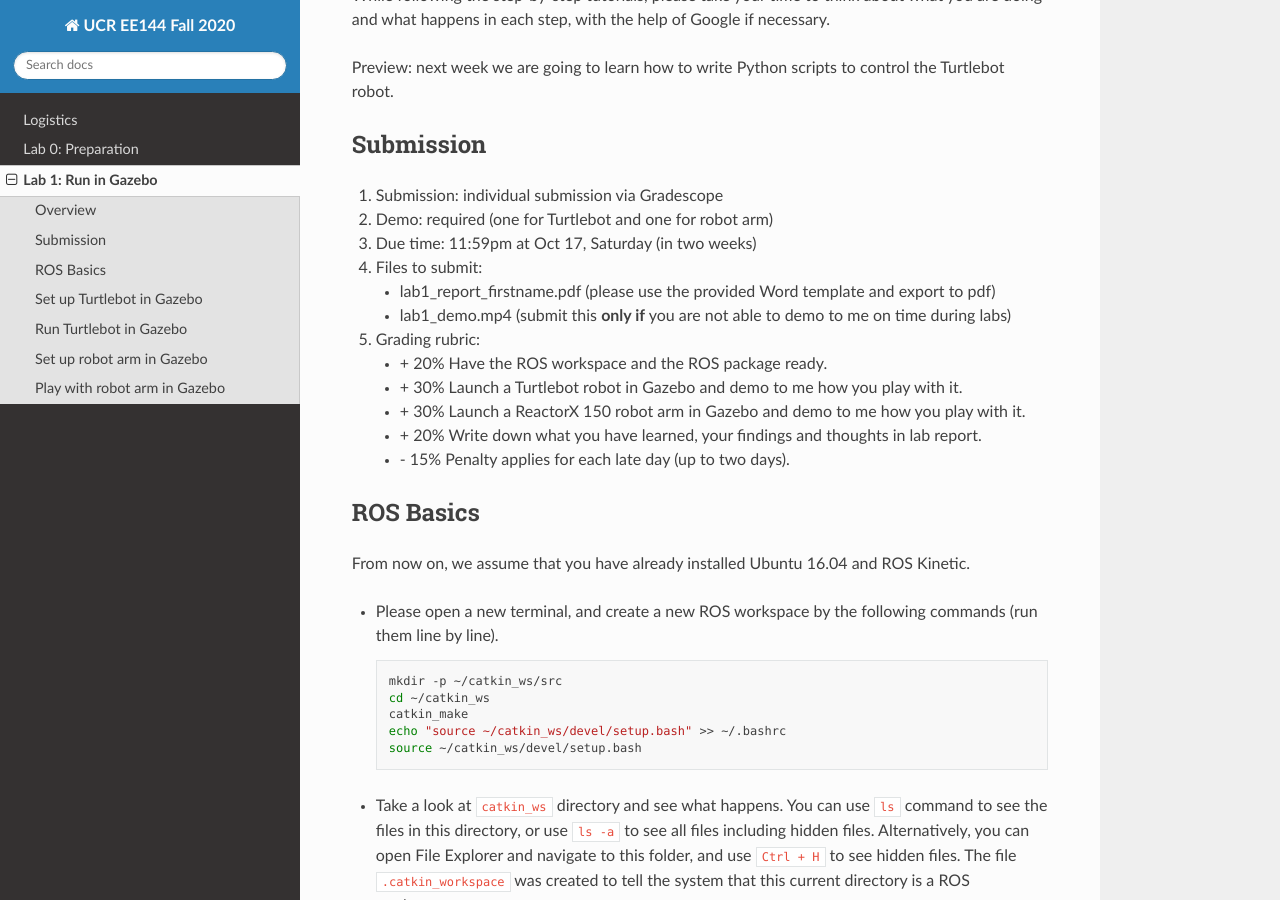
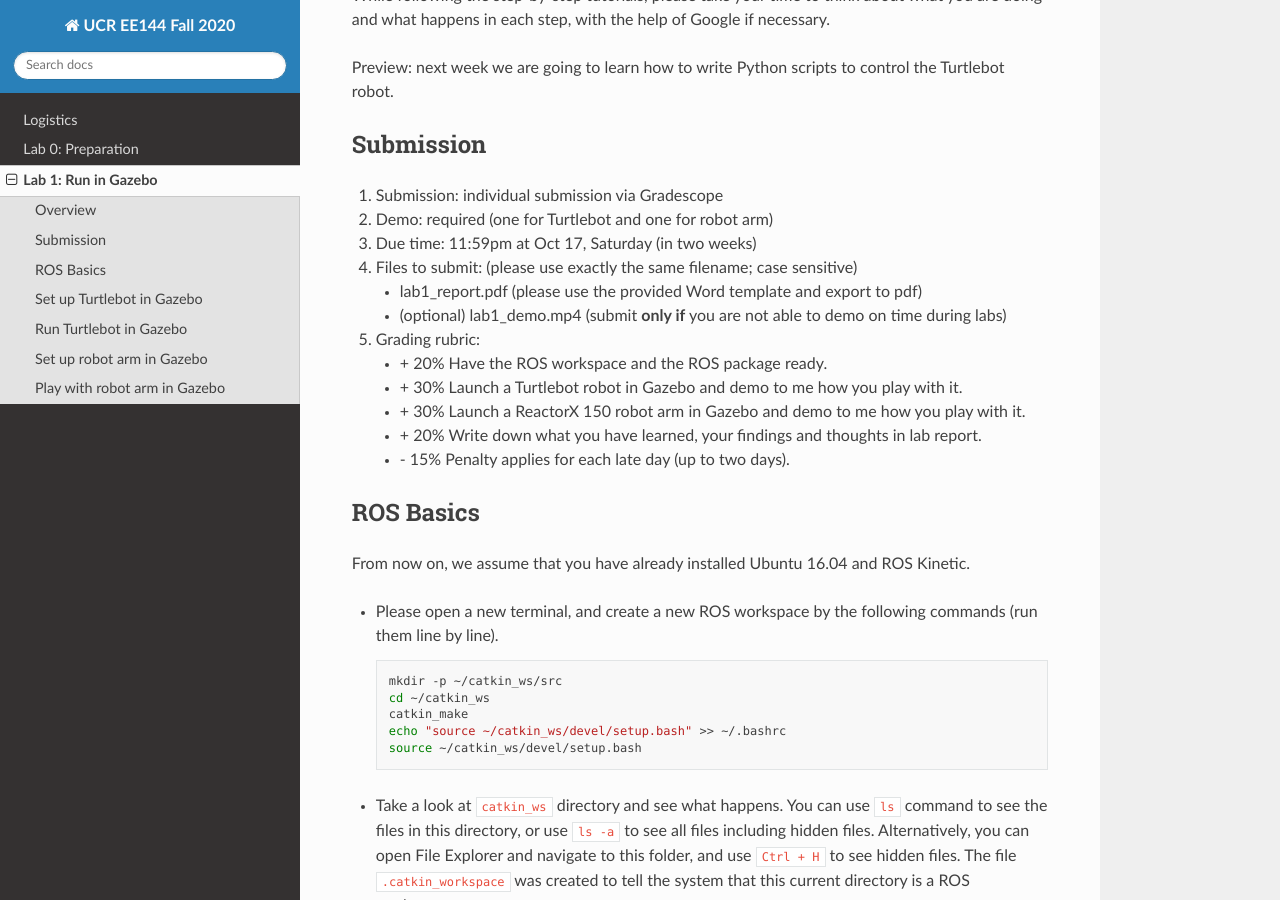
Before and after one commit to UCR-Robotics/ee144, a Sphinx documentation site: the page built from docs/lab1.rst, in a window 1280 px wide and 900 px high, scrolled down 304 px. Built offline with Sphinx 7.4.7 and the Read the Docs theme 2.0.0, drawn with Linux system fonts in a browser that asks for light colours.

Commit message:
minor update on filename

```diff
--- a/docs/lab1.rst
+++ b/docs/lab1.rst
@@ -22,10 +22,10 @@ Submission
 
 #. Due time: 11:59pm at Oct 17, Saturday (in two weeks)
 
-#. Files to submit:
+#. Files to submit: (please use exactly the same filename; case sensitive)
 
-   - lab1_report_firstname.pdf (please use the provided Word template and export to pdf)
-   - lab1_demo.mp4 (submit this **only if** you are not able to demo to me on time during labs)
+   - lab1_report.pdf (please use the provided Word template and export to pdf)
+   - (optional) lab1_demo.mp4 (submit **only if** you are not able to demo on time during labs)
 
 #. Grading rubric:
 
```
